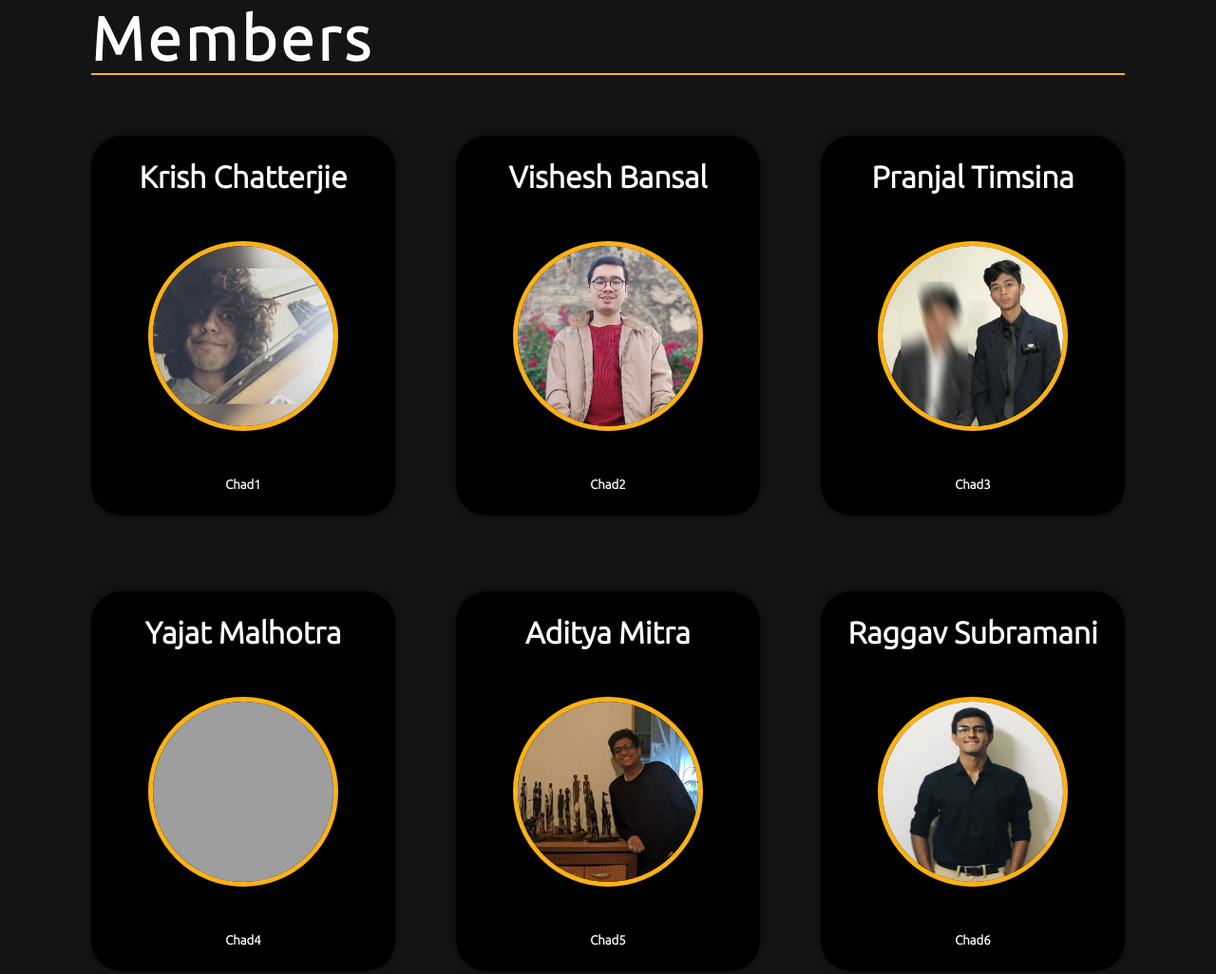
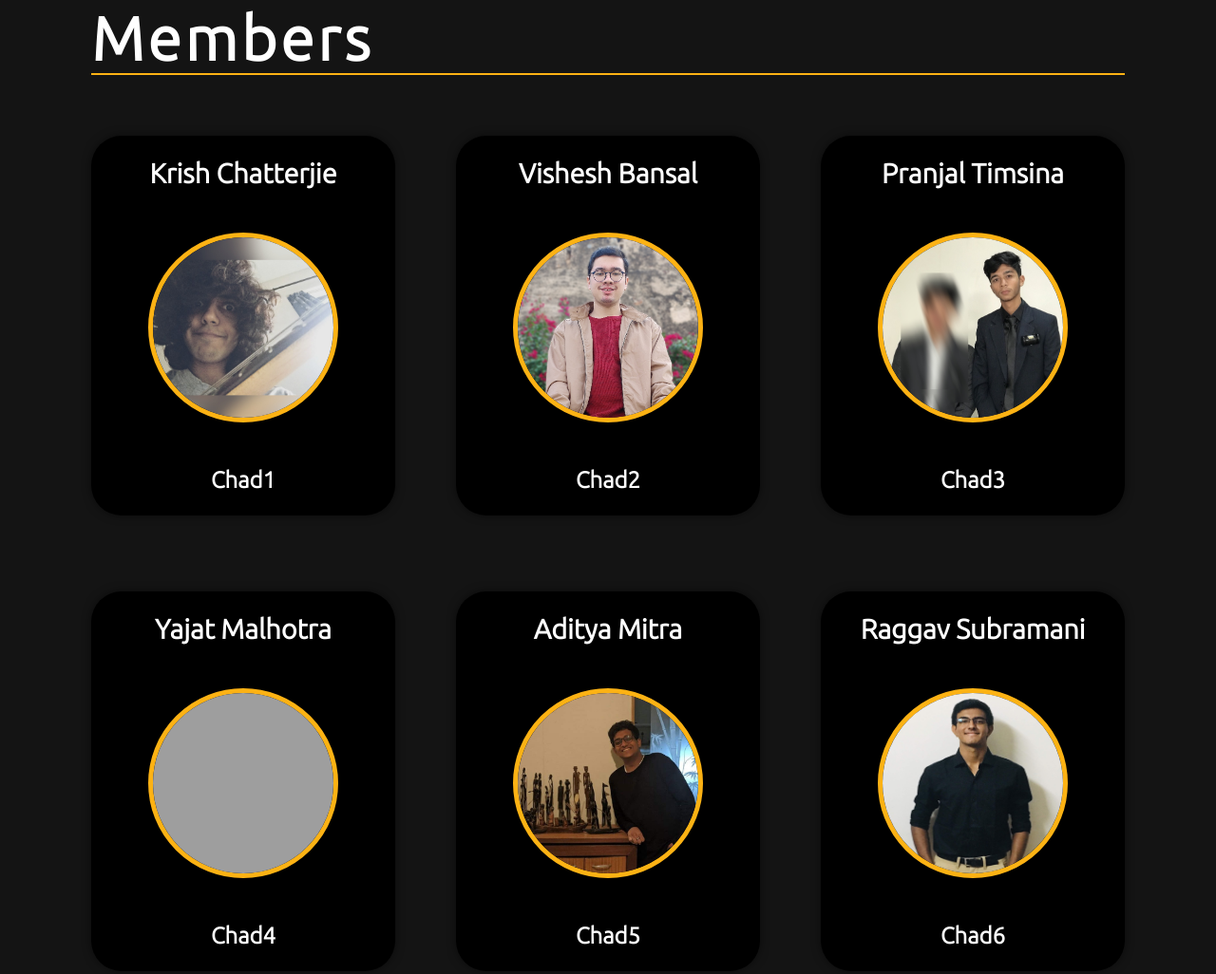
Before and after one commit to Atom-Heart-Father/neenja, a plain HTML site: page index.html in a window 1280 px wide. Shown: the part 1067-2093 px from the top of the page at 95% size. Drawn offline with Linux system fonts and the light colour scheme; grey boxes are pictures that could not be loaded.

Commit message:
feat: minor changes

```diff
--- a/style.css
+++ b/style.css
@@ -210,6 +210,10 @@ section.members {
     transition: all 1s cubic-bezier(0.5, 1.2, 0.5, 1.2);
 }
 
+.card-title {
+    font-size: 1.5rem;
+}
+
 .card-back {
     transform: rotateY(-180deg);
     background-color: black;
@@ -243,7 +247,7 @@ section.members {
 }
 
 .card-name {
-    font-size: 2rem;
+    font-size: 1.8rem;
 }
 
 .card-img, .card-description {
@@ -265,20 +269,6 @@ section.members {
     border-radius: 100%;
     border: solid 5px rgba(252, 178, 20, 1);
 }
-
-
-
-/* .card-back::after {
-    content: '';
-    position: absolute;
-    top: -25px;
-    bottom: -25px;
-    left: -25px;
-    right: -25px;
-    background-color: black;
-    border-radius: 2rem;
-    z-index: -200;
-} */
 
 .card-description {
     font-size: 1rem;
```
